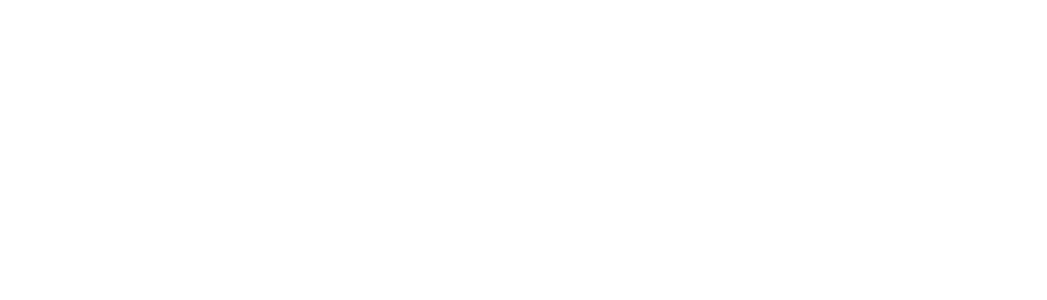
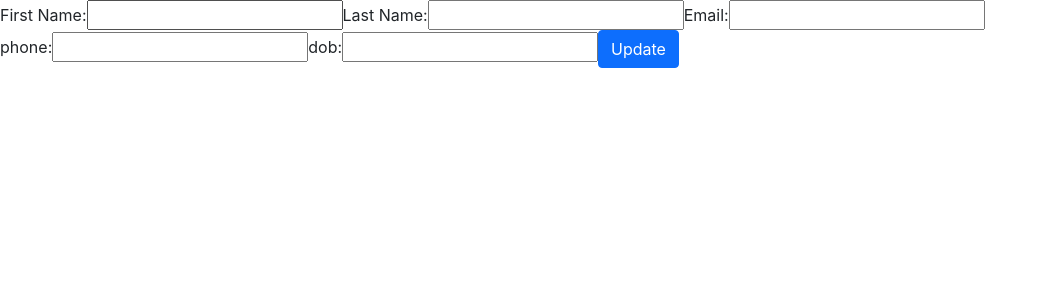
Before and after one commit to Codewrapperz2021/VCR-frontend, a React (Create React App) app: page /updatestudent/1 in a window 1280 px wide. Before the commit this address had no page. Shown: the top 300 px of the page, without its empty margins (0-1047 px from the left). Built offline with nearby package versions, Linux system fonts and the light colour scheme; no server answers.

Commit message:
studentcrud

```diff
--- a/src/App.js
+++ b/src/App.js
@@ -4,6 +4,9 @@ import {BrowserRouter as Router,Routes,Route} from 'react-router-dom';
 import Addfaculty from './component/faculty/addfaculty';
 import Viewfaculty from './component/faculty/viewfaculty';
 import Updatefaculty from './component/faculty/updatefaculty';
+import Addstudent from './component/student/addstudent';
+import Viewstudent from './component/student/viewstudent';
+import Updatestudent from './component/student/updatestudent';
 export default class App extends Component {
     constructor(props)
     {
@@ -14,9 +17,12 @@ export default class App extends Component {
             <div>
                 <Router>
                      <Routes>
-                     <Route path="/" element={<Viewfaculty/>}/>
+                        <Route path="/viewfaculty" element={<Viewfaculty/>}/>
                         <Route path="/addfaculty" element={<Addfaculty/>}/>
                         <Route exact path={"updatefaculty/:id"} element={ <Updatefaculty />} />
+                        <Route path="/viewstudent" element={<Viewstudent/>}/>
+                        <Route path="/addstudent" element={<Addstudent/>}/>
+                        <Route exact path={"updatestudent/:id"} element={ <Updatestudent />} />
                      </Routes>
 
                 </Router>
--- a/src/component/student/addstudent.js
+++ b/src/component/student/addstudent.js
@@ -1,11 +1,40 @@
-import React, { Component } from 'react'
+import { render } from '@testing-library/react';
 
-export default class addstudent extends Component {
-    render() {
-        return (
-            <div>
+import studentservices from '../../services/studentservices';
+import React from 'react';
+export default class Addstudent extends React.Component
+{
+constructor()
+{
+    super();
+  this.state = {
+                first_name:'',
+                last_name:'',
+                address:'',
+                phone:'',
+                email:'',
+             }
+            }
 
-            </div>
-        )
-    }
+
+render()
+{
+  return(
+<html>
+    <body>
+    <form method="post" onSubmit={(event)=>{ event.preventDefault();
+    const data={first_name:this.state.first_name,last_name:this.state.last_name,address:this.state.address,phone:this.state.phone,email:this.state.email}
+    studentservices.addstudent(data)
+}}>
+            <input id="fname" type="text"  placeholder="Enter your first name"   onChange={(event)=>{this.setState({first_name:event.target.value})}}/>
+            <input id="lname" type="text"  placeholder="Enter your last name"    onChange={(event)=>{this.setState({last_name:event.target.value})}}/>
+            <input id="address"   type="text"  placeholder="enter address"       onChange={(event)=>{this.setState({address:event.target.value})}}/>
+            <input id="email" type="email" placeholder="name@example.com"        onChange={(event)=>{this.setState({email:event.target.value})}}/>
+            <input id="phone" type="text"  placeholder="Enter your phone number" onChange={(event)=>{this.setState({phone:event.target.value})}}/>
+            <input id="button"type="submit" value="button"></input>
+        </form>
+    </body>
+</html>
+)
 }
+}
--- /dev/null
+++ b/src/component/student/deletestudent.js
@@ -0,0 +1,26 @@
+import React from 'react';
+import axios from 'axios';
+import studentservices from '../../services/studentservices';
+
+
+export default class Deletestudent extends React.Component {
+  state = {
+    id: '',
+  }
+
+  handleDelete =() => {
+      var id=this.props.id
+        studentservices.deletestudent(id)
+        .then(res => {
+      })
+      console.log(this.props.id)
+  }
+
+  render() {
+    return (
+    <>
+          <button className="btn btn-danger" onClick={()=>this.handleDelete()}>Delete</button>
+    </>
+    );
+  }
+}
--- /dev/null
+++ b/src/component/student/updatestudent.js
@@ -0,0 +1,106 @@
+import React from 'react';
+import axios from 'axios';
+import {withRouter} from 'react-router-dom'
+import studentservices from '../../services/studentservices';
+
+export default class Updatestudent extends React.Component {
+  constructor(props){
+    super(props)
+    this.state = {
+    first_name:'',
+    last_name:'',
+    address:'',
+    email:'',
+    phone:'',
+  }
+  this.handlefname=this.handlefname.bind(this);
+  this.handlelname=this.handlelname.bind(this);
+  this.handleaddress=this.handleaddress.bind(this);
+  this.handleemail=this.handleemail.bind(this);
+  this.handlephone=this.handlephone.bind(this);
+  this.handlesubmit=this.handlesubmit.bind(this);
+
+
+
+
+  }
+    handlefname = e => {
+
+      console.log(e.target.value)
+
+      this.setState({first_name:e.target.value})
+
+  }
+  handlelname = e => {
+
+    console.log(e.target.value)
+
+    this.setState({last_name:e.target.value})
+  }
+  handleaddress = e => {
+
+    console.log(e.target.value)
+
+    this.setState({address:e.target.value})
+  }
+  handleemail = e => {
+
+    console.log(e.target.value)
+
+    this.setState({email:e.target.value})
+  }
+  handlephone = e => {
+
+    console.log(e.target.value)
+
+    this.setState({phone:e.target.value})
+  }
+  handlesubmit =() => {
+       const id = window.location.pathname.substring(15,25)
+    console.log(this.state);
+    var student =this.state
+    studentservices.updatestudent(id,student)
+      .then(res => {
+        console.log(res.data)
+      })
+      .catch(err=>console.log(err))
+    // this.props.onUpdate();
+  }
+
+  componentDidMount(){
+   const id = window.location.pathname.substring(15,25)
+   studentservices.studentById(id)
+   .then(res =>   this.setState({id:id,first_name:res.data.first_name,last_name:res.data.last_name,address:res.data.address,phone:res.data.phone,email:res.data.email}))
+
+  }
+  render() {
+      const person=this.state;
+    return (
+    <>
+
+          <label>
+            First Name:
+            <input type="text" name='first_name' defaultValue={person.first_name} onChange={this.handlefname} />
+          </label>
+          <label>
+            Last Name:
+            <input type="text" name='last_name' value={person.last_name} onChange={this.handlelname} />
+          </label>
+          <label>
+            Email:
+            <input type="text" name='email' value={person.email} onChange={this.handleemail} />
+          </label>
+          <label>
+            phone:
+            <input type="text" name='phone' value={person.phone} onChange={this.handlephone} />
+          </label>
+          <label>
+           dob:
+            <input type="text" name='address' value={person.address} onChange={this.handleaddress}/>
+          </label>
+          <button className="btn btn-primary" onClick={()=>this.handlesubmit()}>Update</button>
+    </>
+    );
+  }
+}
+// export default  withRouter(Updatefaculty);
--- /dev/null
+++ b/src/component/student/viewstudent.js
@@ -0,0 +1,76 @@
+import React from 'react'
+import axios from 'axios';
+import Deletestudent from './deletestudent';
+import Updatestudent from './updatestudent';
+import {withRouter} from 'react-router'
+import studentservices from '../../services/studentservices';
+export default class Viewstudent extends React.Component
+{
+    state = {
+        persons: [],
+        person:"",
+
+      }
+    constructor(){
+
+        super();
+
+        }
+
+
+    componentDidMount() {
+        studentservices.viewstudent()
+          .then(res => {
+            const persons = res.data;
+            this.setState({ persons });
+          })
+      }
+
+
+    render()
+    {
+
+        return(
+
+
+             <table class="table table-bordered">
+             <thead>
+               <tr class="table-info">
+               <th scope="col-2">S.no.</th>
+
+               <th scope="col-2">First Name</th>
+               <th scope="col-2">Last Name</th>
+               <th scope="col-3">Email</th>
+               <th scope="col-3">Contact</th>
+               <th scope="col-3">Address</th>
+               <th scope="col-2">Action</th>
+
+               </tr>
+             </thead>
+             <tbody>
+               {this.state.persons.map(person=> <tr>
+                <td>{person.id}</td>
+
+                <td>{person.first_name}</td>
+                 <td>{person.last_name}</td>
+                <td> {person.email}</td>
+                <td>{person.phone}</td>
+                <td>{person.address}</td>
+                <div><td><Deletestudent id={person.id}/> &nbsp;
+                <input className="btn btn-primary"type="button" id={person} value="Edit"onClick={(e)=>window.location.replace('/updatestudent/'+person.id)} /></td></div>
+              </tr>)
+               }
+             </tbody>
+        </table>
+
+
+
+
+
+
+
+        )
+    }
+
+}
+//export default withRouter(Viewfaculty);
--- a/src/services/studentservices.js
+++ b/src/services/studentservices.js
@@ -1,15 +1,20 @@
 import axios from 'axios';
-const STUDENTSERVICES_BASE_URL='http://localhost:8000/api/';
+const STUDENTSERVICES_BASE_URL='http://localhost:8000/api/student/';
 
 class studentservices{
-    viewfaculty()
+    viewstudent()
     {
         return axios.get(STUDENTSERVICES_BASE_URL);
     }
+    studentById(id){
+        {
+            return axios.get(STUDENTSERVICES_BASE_URL+id);
+        }
+    }
 
-    updatestudent(student_id)
+    updatestudent(id,student)
     {
-        return axios.put(STUDENTSERVICES_BASE_URL+student_id);
+        return axios.put(STUDENTSERVICES_BASE_URL+id,student);
     }
 
     deletestudent(student_id)
@@ -17,9 +22,9 @@ class studentservices{
         return axios.delete(STUDENTSERVICES_BASE_URL+student_id);
     }
 
-    addstudent()
+    addstudent(student)
     {
-        return axios.post(STUDENTSERVICES_BASE_URL);
+        return axios.post(STUDENTSERVICES_BASE_URL,student);
     }
 }
 
```
